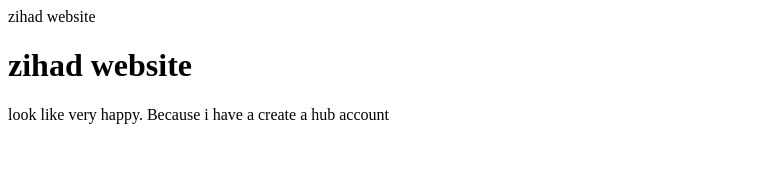
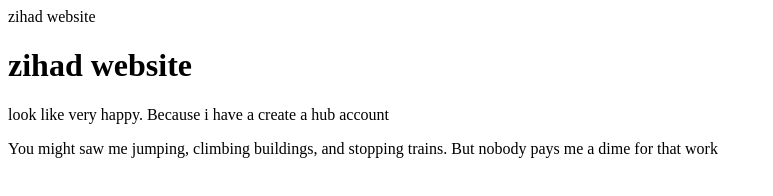
Before and after one commit to adom1111/New-folder-1, a plain HTML site: page index.html in a window 1280 px wide. Shown: the whole page, without its empty margins (0-773 px from the left). Drawn offline with Linux system fonts and the light colour scheme.

Commit message:
jumoing added

```diff
--- a/index.html
+++ b/index.html
@@ -9,5 +9,6 @@
 <body>
     <h1>zihad website</h1>
     <p> look like very happy. Because i have a create a hub account </p>
+    <p>You might saw me jumping, climbing buildings, and stopping trains. But nobody pays me a dime for that work</p>
 </body>
 </html>
```
